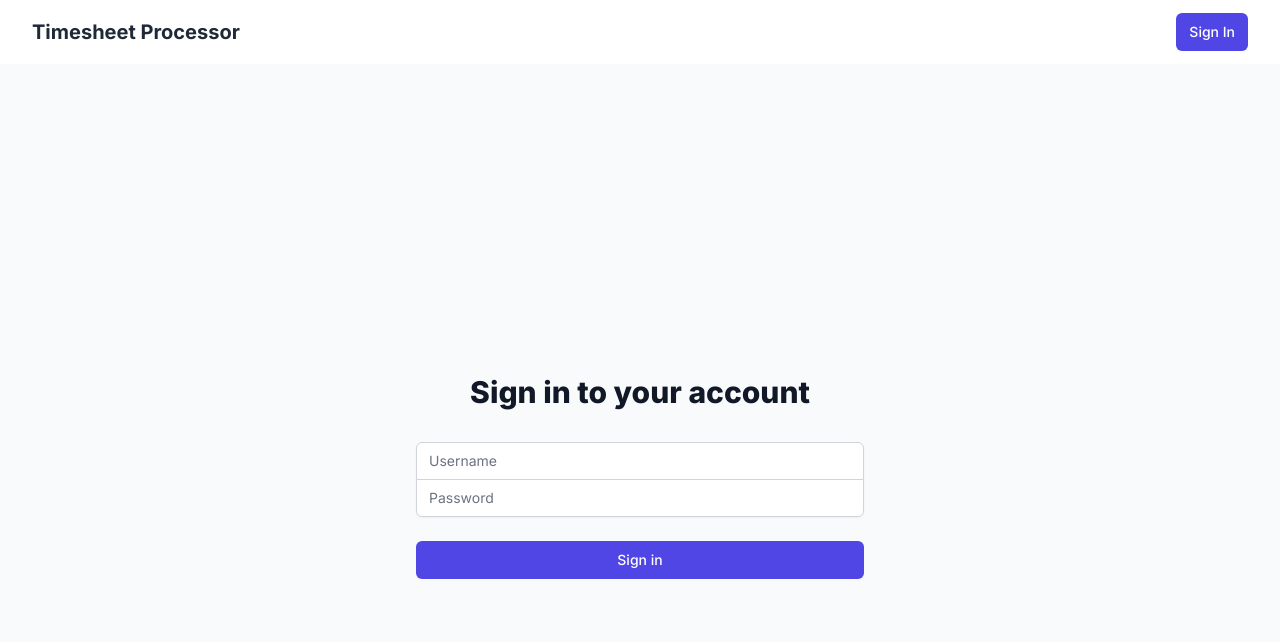
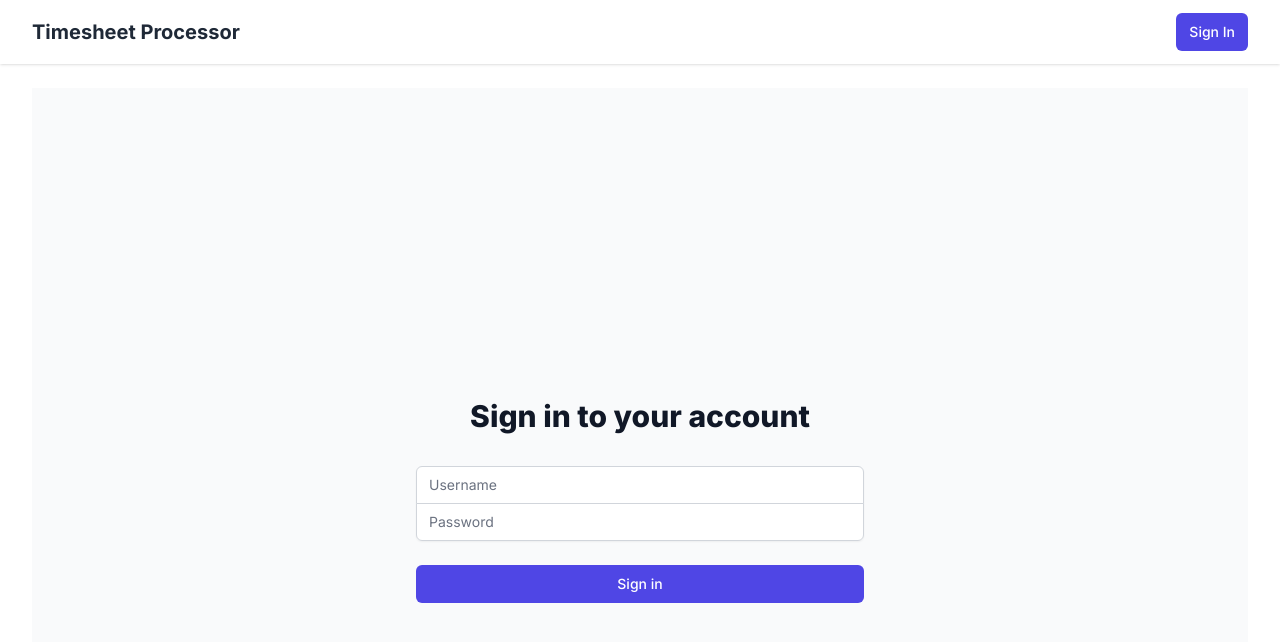
Before and after one commit to ScottieNoy/timesheet-processor, a Next.js app: page /login in a window 1280 px wide. Shown: the top 642 px of the page. Built offline with nearby package versions, Linux system fonts and the light colour scheme; no server answers.

Commit message:
Fix client component issues and layout

```diff
--- a/src/app/layout.tsx
+++ b/src/app/layout.tsx
@@ -1,3 +1,5 @@
+'use client';
+
 import type { Metadata } from 'next';
 import { Inter } from 'next/font/google';
 import './globals.css';
@@ -19,7 +21,9 @@
     <html lang="en">
       <body className={inter.className}>
         <Navigation />
-        {children}
+        <main className="max-w-7xl mx-auto py-6 sm:px-6 lg:px-8">
+          {children}
+        </main>
       </body>
     </html>
   );
--- a/src/components/Navigation.tsx
+++ b/src/components/Navigation.tsx
@@ -1,5 +1,3 @@
-export { default as Navigation } from './Navigation';
-
 'use client';
 
 import Link from 'next/link';
@@ -11,7 +9,7 @@
   isAdmin: boolean;
 };
 
-function Navigation() {
+export function Navigation() {
   const router = useRouter();
   const [user, setUser] = useState<User | null>(null);
   const [loading, setLoading] = useState(true);
@@ -106,5 +104,3 @@
     </nav>
   );
 }
-
-export default Navigation;
```
